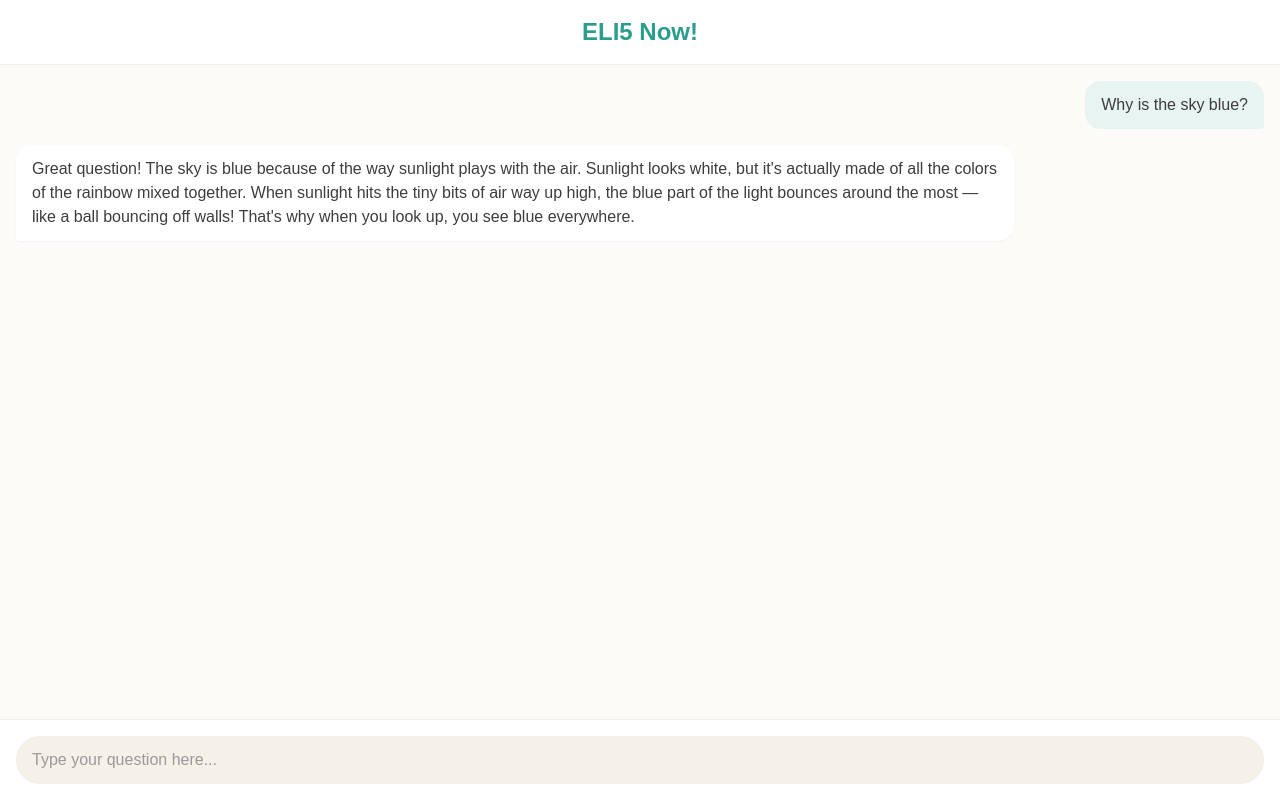
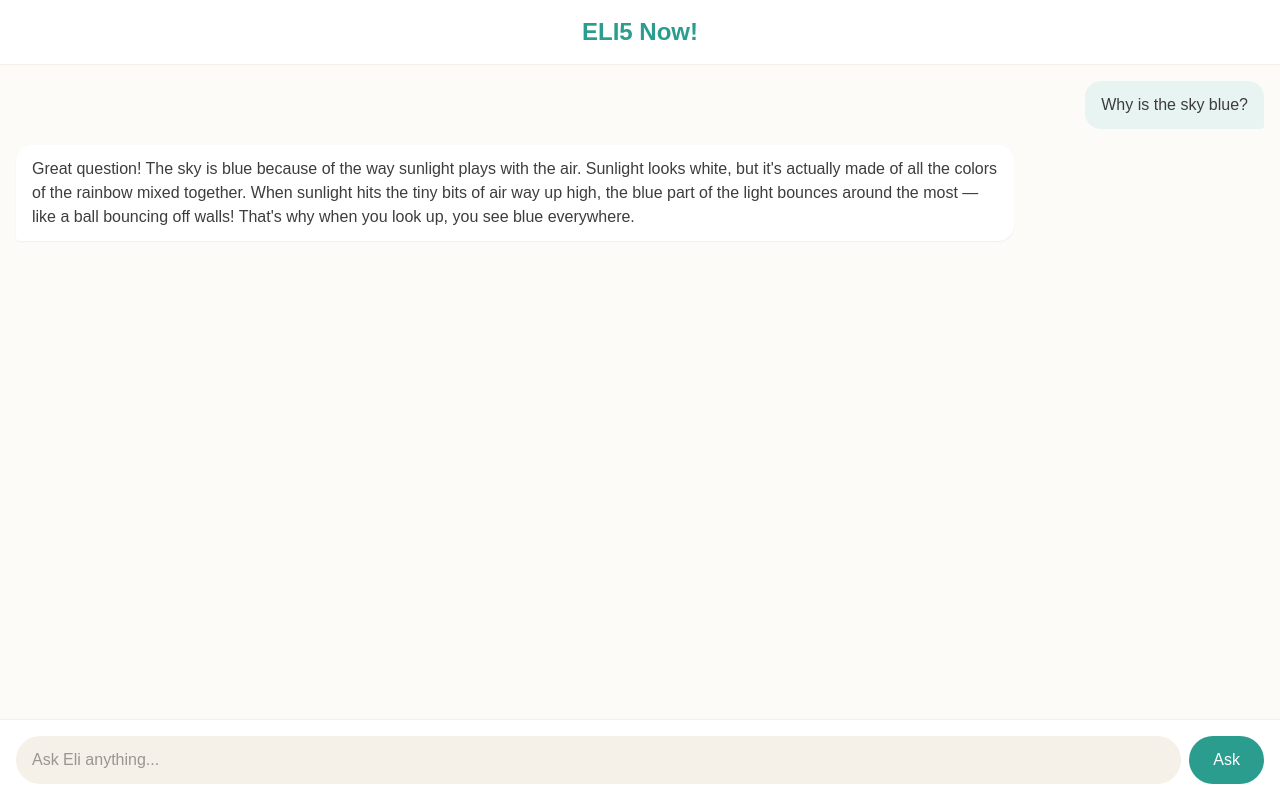
Before and after one commit to eli5-now/eli5-now, a Next.js app in the folder frontend/: page / in a window 1280 px wide. Built offline with nearby package versions, Linux system fonts and the light colour scheme.

Commit message:
Issue #8: Add ChatInput component (#8)
* feat: Add ChatInput component

* feat: Wire up ChatInput to page

```diff
--- a/frontend/src/app/page.tsx
+++ b/frontend/src/app/page.tsx
@@ -1,3 +1,6 @@
+'use client';
+
+import { ChatInput } from '@/components/ChatInput';
 import { MessageList } from '@/components/MessageList';
 
 const mockMessages = [
@@ -35,17 +38,12 @@ export default function Home() {
         <MessageList messages={mockMessages} />
       </main>
 
-      {/* Input area placeholder */}
+      {/* Input area */}
       <footer
         className="p-4 border-t"
         style={{ borderColor: 'var(--surface-alt)', backgroundColor: 'var(--surface)' }}
       >
-        <div
-          className="rounded-full px-4 py-3"
-          style={{ backgroundColor: 'var(--surface-alt)', color: 'var(--foreground-subtle)' }}
-        >
-          Type your question here...
-        </div>
+        <ChatInput onSubmit={(msg) => console.log('User asked:', msg)} />
       </footer>
     </div>
   );
--- /dev/null
+++ b/frontend/src/components/ChatInput.tsx
@@ -0,0 +1,46 @@
+'use client';
+
+import { useState } from 'react';
+
+interface ChatInputProps {
+  onSubmit: (message: string) => void;
+}
+
+export function ChatInput({ onSubmit }: ChatInputProps) {
+  const [value, setValue] = useState('');
+
+  const handleSubmit = (e: React.FormEvent) => {
+    e.preventDefault();
+    const trimmed = value.trim();
+    if (trimmed) {
+      onSubmit(trimmed);
+      setValue('');
+    }
+  };
+
+  return (
+    <form onSubmit={handleSubmit} className="flex gap-2">
+      <input
+        type="text"
+        value={value}
+        onChange={(e) => setValue(e.target.value)}
+        placeholder="Ask Eli anything..."
+        className="flex-1 rounded-full px-4 py-3 outline-none"
+        style={{
+          backgroundColor: 'var(--surface-alt)',
+          color: 'var(--foreground)',
+        }}
+      />
+      <button
+        type="submit"
+        className="rounded-full px-6 py-3 font-medium transition-opacity hover:opacity-80"
+        style={{
+          backgroundColor: 'var(--primary)',
+          color: 'white',
+        }}
+      >
+        Ask
+      </button>
+    </form>
+  );
+}
```
